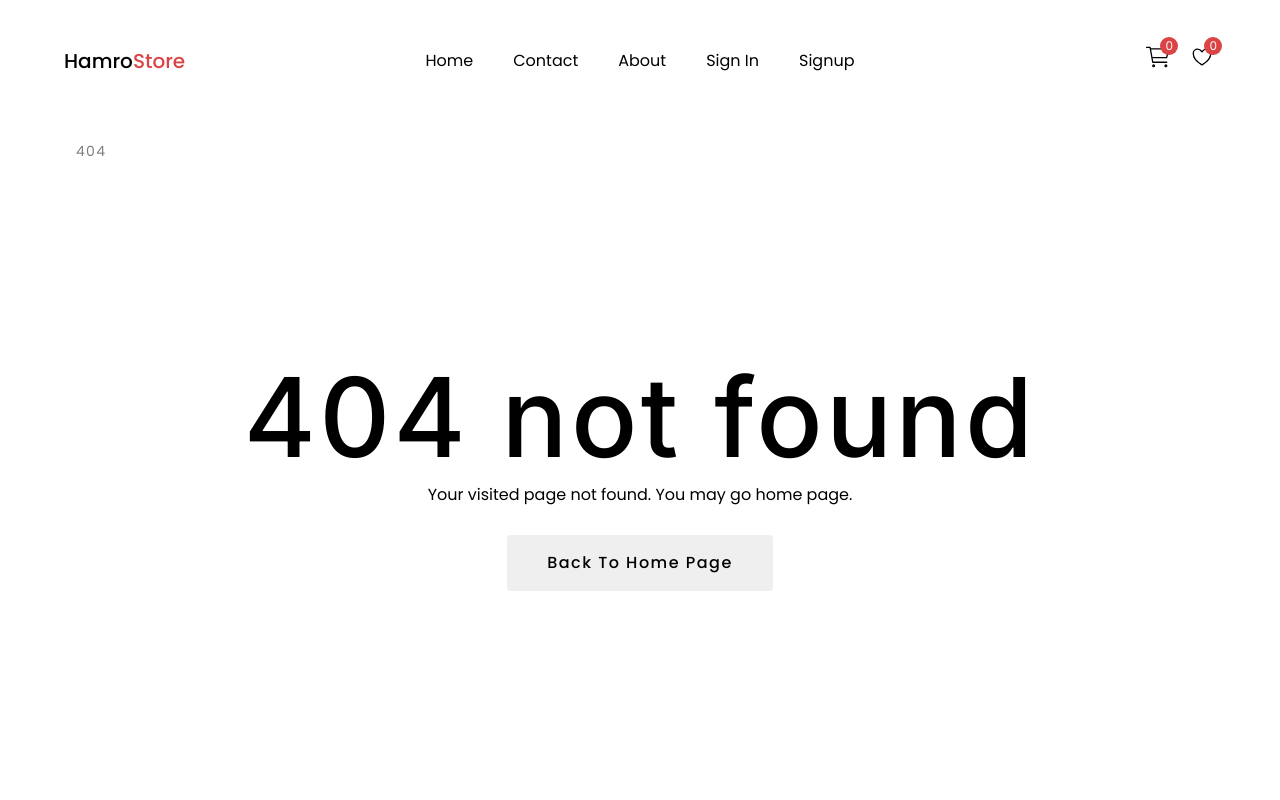
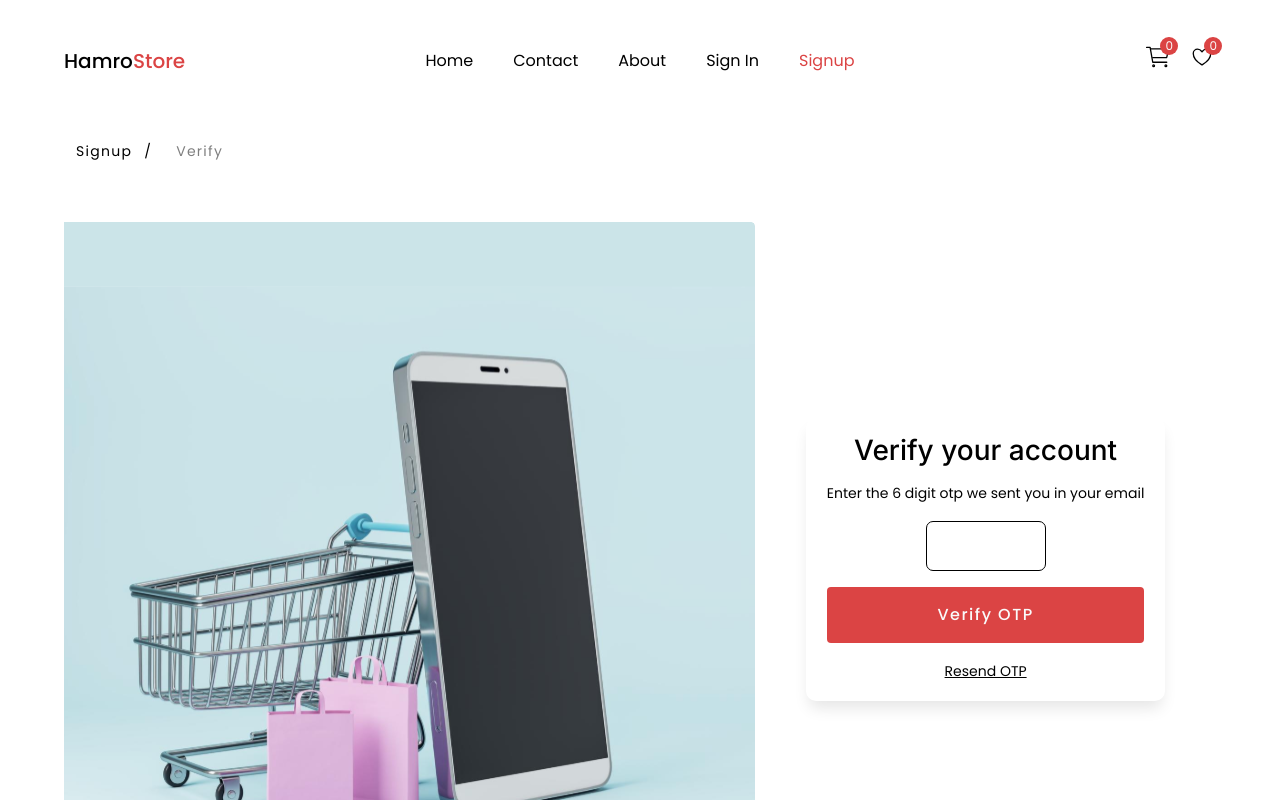
Before and after one commit to susmie86/hamro-store_frontend, a React (Create React App) app: page /signup/verify in a window 1280 px wide. Before the commit this address led to /404. Shown: the top 800 px of the page. Built offline with nearby package versions, Linux system fonts and the light colour scheme.

Commit message:
Integrated api of signup and verify account

```diff
--- a/package.json
+++ b/package.json
@@ -11,6 +11,7 @@
     "@testing-library/jest-dom": "^5.17.0",
     "@testing-library/react": "^13.4.0",
     "@testing-library/user-event": "^13.5.0",
+    "axios": "^1.5.1",
     "date-fns": "^2.30.0",
     "react": "^18.2.0",
     "react-dom": "^18.2.0",
--- a/src/Pages/Page.css
+++ b/src/Pages/Page.css
@@ -31,6 +31,69 @@
   letter-spacing: 3.3px;
   line-height: 55px;
 }
+
+/* Otp Verification page css */
+.verify-card {
+  margin: auto;
+  padding: 1.25em 1.5em;
+  border-radius: 10px;
+  box-shadow: 0px 10px 15px -3px rgba(0, 0, 0, 0.1);
+  display: flex;
+  flex-direction: column;
+  gap: 1rem;
+  font-family: "Poppins", sans-serif;
+  font-size: 14px;
+  line-height: 24px;
+}
+.verify-card h2 {
+  font-family: "Inter", sans-serif;
+  font-size: 1.75rem;
+  font-weight: 500;
+  text-align: center;
+  line-height: 30px;
+}
+.otp-form {
+  display: flex;
+  flex-direction: column;
+  gap: 1rem;
+}
+.input-fields-otp {
+  display: flex;
+  flex-direction: column;
+  gap: 16px;
+}
+.input-fields-otp input {
+  margin: auto;
+  width: 120px;
+  padding: 0 0.75em;
+  height: 50px;
+  font-size: 1.25rem;
+  letter-spacing: 3px;
+  border: 1px solid var(--clr-text-2);
+  border-radius: 7px;
+}
+
+.otp-error input {
+  border: 1px solid red;
+}
+
+.otp-error p {
+  color: #f20c0c;
+}
+
+.resend-button {
+  margin: auto;
+  font-family: "Poppins", sans-serif;
+  font-size: 14px;
+  line-height: 24px;
+  border: none;
+  text-decoration: underline;
+  cursor: pointer;
+  background: transparent;
+  width: fit-content;
+  text-align: center;
+}
+
 @media (min-width: 992px) {
   .contact-page {
     grid-template-columns: 35% 62%;
--- /dev/null
+++ b/src/Pages/VerifyAccount.jsx
@@ -0,0 +1,83 @@
+import { useState } from "react";
+import Button from "../components/Common/Button";
+import Container from "../components/Common/Container";
+import RoadMap from "../components/Common/RoadMap";
+import SideImage from "../components/Common/SideImage";
+import Footer from "../components/Footer/Footer";
+import Navigation from "../components/Navigation/Navigation";
+import { toast } from "react-toastify";
+import "./Page.css";
+import { VerifyOTP } from "../Utils/Axios";
+import { useNavigate } from "react-router-dom";
+
+function VerifyAccount() {
+  const [otp, setOtp] = useState();
+  const [hasError, setHasError] = useState(false);
+  const navigate = useNavigate();
+  const emailForVerification = sessionStorage.getItem("email");
+  const otpChangeHandler = (e) => {
+    setOtp(e.target.value);
+  };
+  const otpSubmitHandler = async (e) => {
+    e.preventDefault();
+    console.log(emailForVerification);
+    const response = await VerifyOTP(emailForVerification, otp);
+    if (response.data.status === "Success") {
+      toast.success(response.data.message);
+      setHasError(false);
+      sessionStorage.removeItem("email");
+      navigate("/signin");
+    } else {
+      setHasError(true);
+      toast.error(response.data.message);
+    }
+  };
+
+  const resendOtp = () => {};
+  return (
+    <>
+      <Navigation />
+      <Container>
+        <RoadMap />
+        <section className="section form-page">
+          <SideImage />
+          <div className="verify-card">
+            <h2>Verify your account</h2>
+            <p>Enter the 6 digit otp we sent you in your email</p>
+
+            <form className="otp-form" onSubmit={otpSubmitHandler}>
+              <div
+                className={`input-fields-otp ${hasError ? "otp-error" : ""}`}
+              >
+                <input
+                  type="text"
+                  name="otp"
+                  id="otp"
+                  value={otp}
+                  maxLength={6}
+                  onChange={otpChangeHandler}
+                />
+                {/* {hasError && <p>{}</p>} */}
+              </div>
+
+              <Button type="submit" classname="primary">
+                Verify OTP
+              </Button>
+
+              <button
+                type="button"
+                className="resend-button"
+                onClick={resendOtp}
+              >
+                Resend OTP
+              </button>
+            </form>
+          </div>
+        </section>
+      </Container>
+      <Footer />
+    </>
+  );
+}
+
+export default VerifyAccount;
--- /dev/null
+++ b/src/Utils/Axios.js
@@ -0,0 +1,31 @@
+import axios from "axios";
+
+const accessToken = localStorage.getItem("access_token");
+
+// Defining a base url
+const customFetch = axios.create({
+  baseURL: "http://localhost:5000/api",
+  headers: {
+    Authorization: `bearer ${accessToken}`,
+  },
+});
+
+const signUpApiHandler = async ({ firstName, lastName, email, password }) => {
+  const response = await customFetch.post("/auth/signup", {
+    firstName,
+    lastName,
+    email,
+    password,
+  });
+  return response;
+};
+
+const VerifyOTP = async (email, otp) => {
+  const response = await customFetch.post("/auth/verify", {
+    email,
+    otp,
+  });
+  return response;
+};
+
+export { signUpApiHandler, VerifyOTP };
--- a/src/Utils/FormValidator.js
+++ b/src/Utils/FormValidator.js
@@ -1,61 +1,68 @@
 const emailReg = /^\w+([\.-]?\w+)*@\w+([\.-]?\w+)*(\.\w{2,3})+$/;
-export default function formDataValidator({ firstName,lastName, emailOrPhone, password, confirmPassword }, setErrors, validatorFor) {
+export default function formDataValidator(
+  { firstName, lastName, email, password, confirmPassword },
+  setErrors,
+  validatorFor
+) {
   // Validate first Name Field
   if (validatorFor === "signup") {
-        if (firstName.trim() === '') {
+    if (firstName?.trim() === "") {
       setErrors((prevErrors) => {
-                return { ...prevErrors, firstName: "first name is required." }
-            })
+        return { ...prevErrors, firstName: "first name is required." };
+      });
     } else {
-            setErrors(prevErrors => {
-                return { ...prevErrors, firstName: "" }
+      setErrors((prevErrors) => {
+        return { ...prevErrors, firstName: "" };
       });
     }
 
     // Validate last name field
-        if (lastName.trim() === '') {
+    if (lastName?.trim() === "") {
       setErrors((prevErrors) => {
-                return { ...prevErrors, lastName: "last name is required." }
-            })
+        return { ...prevErrors, lastName: "last name is required." };
+      });
     } else {
-            setErrors(prevErrors => {
-                return { ...prevErrors, lastName: "" }
+      setErrors((prevErrors) => {
+        return { ...prevErrors, lastName: "" };
       });
     }
     // Validate password for
     if (confirmPassword !== password) {
-            setErrors(prevErrors => {
-                return { ...prevErrors, confirmPassword: "Password do not match." }
-            })
+      setErrors((prevErrors) => {
+        return { ...prevErrors, confirmPassword: "Password do not match." };
+      });
     } else {
-            setErrors(prevErrors => {
-                return { ...prevErrors, confirmPassword: "" }
-            })
+      setErrors((prevErrors) => {
+        return { ...prevErrors, confirmPassword: "" };
+      });
     }
   }
   // Validate user Email
-    if (emailOrPhone.trim() === "") {
-        setErrors(prevErrors => {
-            return { ...prevErrors, email: "Email is required." }
-        })
-    } else if (!emailReg.test(emailOrPhone)) {
-        setErrors(prevErrors => {
-            return { ...prevErrors, email: "Email is not valid." }
-        })
+  if (email?.trim() === "") {
+    setErrors((prevErrors) => {
+      return { ...prevErrors, email: "Email is required." };
+    });
+  } else if (!emailReg.test(email)) {
+    setErrors((prevErrors) => {
+      return { ...prevErrors, email: "Email is not valid." };
+    });
   } else {
-        setErrors(prevErrors => {
-            return { ...prevErrors, email: "" }
-        })
+    setErrors((prevErrors) => {
+      return { ...prevErrors, email: "" };
+    });
   }
 
   // Validate password field
-    if (password.trim() === '' || password.length < 8) {
-        setErrors(prevErrors => {
-            return { ...prevErrors, password: "Password must be of atleast 8 characters." }
+  if (password?.trim() === "" || password.length < 8) {
+    setErrors((prevErrors) => {
+      return {
+        ...prevErrors,
+        password: "Password must be of atleast 8 characters.",
+      };
     });
   } else {
-        setErrors(prevErrors => {
-            return { ...prevErrors, password: "" }
-        })
+    setErrors((prevErrors) => {
+      return { ...prevErrors, password: "" };
+    });
   }
 }
--- a/src/components/Forms/SignInForm.jsx
+++ b/src/components/Forms/SignInForm.jsx
@@ -1,16 +1,16 @@
+import { faEye, faEyeSlash } from "@fortawesome/free-regular-svg-icons";
+import { FontAwesomeIcon } from "@fortawesome/react-fontawesome";
 import { useEffect, useState } from "react";
-import "./Form.css";
-import { FontAwesomeIcon } from "@fortawesome/react-fontawesome";
-import { faEye, faEyeSlash } from "@fortawesome/free-regular-svg-icons";
 import { NavLink } from "react-router-dom";
+import { toast } from "react-toastify";
+import { useAppContext } from "../../Context/AppContext";
+import formDataValidator from "../../Utils/FormValidator";
 import { getFromLocalStorage } from "../../Utils/localStorage";
 import Button from "../Common/Button";
-import formDataValidator from "../../Utils/FormValidator";
-import { useAppContext } from "../../Context/AppContext"
-import { toast } from "react-toastify";
+import "./Form.css";
 
 function SignInForm() {
-  const [formData, setFormData] = useState({ emailOrPhone: "", password: "" });
+  const [formData, setFormData] = useState({ email: "", password: "" });
   const [errors, setErrors] = useState({});
   let [isPasswordHidden, setIsPasswordHidden] = useState(true);
   let [isFormSubmitted, setFormSubmitted] = useState(false);
@@ -38,7 +38,7 @@ function SignInForm() {
         toast.success("Log in successfull");
       }
       setFormData({
-        emailOrPhone: "",
+        email: "",
         password: ""
       });
     } else {
@@ -48,7 +48,7 @@ function SignInForm() {
   // functions for setting handling change in input field
   const emailChangeHanlder = (event) => {
     setFormData((prevFormData) => {
-      return { ...prevFormData, emailOrPhone: event.target.value };
+      return { ...prevFormData, email: event.target.value };
     });
   };
 
@@ -78,14 +78,14 @@ function SignInForm() {
       <form onSubmit={formSubmitHandler}>
         {/* Email Input field */}
         <div
-          className={`inputfield ${formData.emailOrPhone.trim() !== "" ? "inputfield-value" : ""
+          className={`inputfield ${formData.email.trim() !== "" ? "inputfield-value" : ""
             } ${errors.email ? "error-input" : ""}`}
         >
           <input
             type="text"
             id="email"
             name="email"
-            value={formData.emailOrPhone}
+            value={formData.email}
             onChange={emailChangeHanlder}
           />
           <label htmlFor="email">Email or Phone Number</label>
--- a/src/components/Forms/SignUpForm.jsx
+++ b/src/components/Forms/SignUpForm.jsx
@@ -1,27 +1,25 @@
-import { useState, useEffect } from "react";
+import { faEye, faEyeSlash } from "@fortawesome/free-regular-svg-icons";
 import { FontAwesomeIcon } from "@fortawesome/react-fontawesome";
-import { faEye, faEyeSlash } from "@fortawesome/free-regular-svg-icons";
+import { useEffect, useState } from "react";
+import { NavLink, useNavigate } from "react-router-dom";
+import { toast } from "react-toastify";
+import { signUpApiHandler } from "../../Utils/Axios";
+import formDataValidator from "../../Utils/FormValidator";
 import Button from "../Common/Button";
-import { getFromLocalStorage, setToLocalStorage } from "../../Utils/localStorage";
-import { NavLink } from "react-router-dom";
-import formDataValidator from "../../Utils/FormValidator";
-import { toast } from "react-toastify";
-import { v4 as uuid } from "uuid"
 
 function SignUpForm() {
   const [formData, setFormData] = useState({
     firstName: "",
-    lastName: "",
-    emailOrPhone: "",
+    email: "",
     password: "",
     confirmPassword: "",
   });
   const [errors, setErrors] = useState({});
   const [isPasswordHidden, setIsPasswordHidden] = useState(true);
   const [isConfirmPasswordHidden, setIsConfirmPasswordHidden] = useState(true); //to hide and display confirm password
-  const [isFormSubmitted, setFormSubmitted] = useState(false); // to check if user clicked the submit button or not
+
+  const navigate = useNavigate();
   let isFormValid = true;
-
   // Based on validation set data on local storage
   useEffect(() => {
     for (const error in errors) {
@@ -30,34 +28,9 @@ function SignUpForm() {
         break;
       }
     }
-
-    if (isFormValid) {
-      const userId = uuid();
-      const { name, emailOrPhone, password } = formData;
-      // to Prevent form data to be stored in local storage without submit
-      if (isFormSubmitted) {
-        console.log(isFormSubmitted)
-        setToLocalStorage("user", { uuid: userId, name, emailOrPhone, password });
+    if (!isFormValid) {
+      toast.error("Enter all fields correctly");
     }
-      // to check if form data is stored in local storage or not
-      if (getFromLocalStorage("user")) {
-        console.log(getFromLocalStorage("user"));
-        toast.success("Sign up successfull.")
-      }
-      // Clear inputfield after form submission
-      setFormData({
-        firstName: "",
-        lastName: "",
-        emailOrPhone: "",
-        password: "",
-        confirmPassword: "",
-      });
-
-    } else {
-      // If signup failed. give a toast message
-      toast.error("Sign Up failed.");
-    }
-    // console.log(errors)
   }, [errors]);
 
   //   Function for Showing and Hiding password
@@ -87,7 +60,7 @@ function SignUpForm() {
 
   const emailChangeHanlder = (event) => {
     setFormData((prevFormData) => {
-      return { ...prevFormData, emailOrPhone: event.target.value };
+      return { ...prevFormData, email: event.target.value };
     });
   };
 
@@ -104,15 +77,43 @@ function SignUpForm() {
   };
 
   // Function to check If the form is valid or not.
-  const formSignUpHandler = (event) => {
+  const formSignUpHandler = async (event) => {
     event.preventDefault();
-    setFormSubmitted(true); // tells that the form submit button is clicked.
-    formDataValidator(formData, setErrors, "signup")
+    formDataValidator(formData, setErrors, "signup");
+
+    // If there is not error then it means we are good to go
+    if (isFormValid) {
+      const response = await signUpApiHandler(formData);
+
+      if (response.data.status === "Success") {
+        toast.success(response.data.message);
+
+        sessionStorage.setItem("email", formData.email);
+        setFormData({
+          firstName: "",
+          lastName: "",
+          email: "",
+          password: "",
+          confirmPassword: "",
+        });
+        navigate("/signup/verify");
+      } else {
+        if (
+          response.data.message ===
+          "This user is already registered and verified."
+        ) {
+          toast.error(response.data.message);
+          navigate("/signin");
+        } else {
+          toast.error(response.data.message);
+          navigate("/signup/verify");
         }
+      }
+    }
+  };
 
   return (
     <div className="form-container">
-
       <div className="form-title">
         <h2>Create an account</h2>
         <p>Enter your details below</p>
@@ -122,7 +123,8 @@ function SignUpForm() {
       <form onSubmit={formSignUpHandler}>
         {/* first Name Input FIeld */}
         <div
-          className={`inputfield ${formData.firstName.trim() !== "" ? "inputfield-value" : ""
+          className={`inputfield ${
+            formData.firstName?.trim() !== "" ? "inputfield-value" : ""
           } ${errors.lastName ? "error-input" : ""}`}
         >
           <input
@@ -138,7 +140,8 @@ function SignUpForm() {
 
         {/* Last Name input field */}
         <div
-          className={`inputfield ${formData.lastName.trim() !== "" ? "inputfield-value" : ""
+          className={`inputfield ${
+            formData.lastName?.trim() !== "" ? "inputfield-value" : ""
           } ${errors.lastName ? "error-input" : ""}`}
         >
           <input
@@ -154,23 +157,25 @@ function SignUpForm() {
 
         {/* User Email or Phone Number Field */}
         <div
-          className={`inputfield ${formData.emailOrPhone.trim() !== "" ? "inputfield-value" : ""
+          className={`inputfield ${
+            formData.email?.trim() !== "" ? "inputfield-value" : ""
           } ${errors.email ? "error-input" : ""}`}
         >
           <input
             type="text"
             id="email"
             name="email"
-            value={formData.emailOrPhone}
+            value={formData.email}
             onChange={emailChangeHanlder}
           />
-          <label htmlFor="email">Email or Phone Number</label>
+          <label htmlFor="email">Email</label>
           {errors.email && <p>{errors.email}</p>}
         </div>
 
         {/* User Password Input Field */}
         <div
-          className={`inputfield password ${formData.password.trim() !== "" ? "inputfield-value" : ""
+          className={`inputfield password ${
+            formData.password?.trim() !== "" ? "inputfield-value" : ""
           } ${errors.password ? "error-input" : ""}`}
         >
           <input
@@ -187,7 +192,8 @@ function SignUpForm() {
           {errors.password && <p>{errors.password}</p>}
         </div>
         <div
-          className={`inputfield password ${formData.confirmPassword.trim() !== "" ? "inputfield-value" : ""
+          className={`inputfield password ${
+            formData.confirmPassword?.trim() !== "" ? "inputfield-value" : ""
           } ${errors.confirmPassword ? "error-input" : ""}`}
         >
           <input
@@ -209,11 +215,15 @@ function SignUpForm() {
           <Button type="submit" classname="primary">
             create account
           </Button>
-          <p>Already have account? <NavLink to='/signin' className="pageRoute">log in</NavLink></p>
+          <p>
+            Already have account?{" "}
+            <NavLink to="/signin" className="pageRoute">
+              log in
+            </NavLink>
+          </p>
           {/* <NavLink to="/forgetPassword">forget password?</NavLink> */}
         </div>
       </form>
-
     </div>
   );
 }
--- a/src/components/Navigation/Navigation.jsx
+++ b/src/components/Navigation/Navigation.jsx
@@ -1,5 +1,4 @@
 import React, { useState } from 'react'
-import { NavLink } from 'react-router-dom'
 import "./Navigation.css"
 import Container from '../Common/Container'
 import { FontAwesomeIcon } from '@fortawesome/react-fontawesome'
```
Also changed, not shown: src/AppRoutes.js (+10 -5 lines), 1 other file (tests, documents, lock files or other folders). Lines whose indentation alone changed are shown as unchanged.
